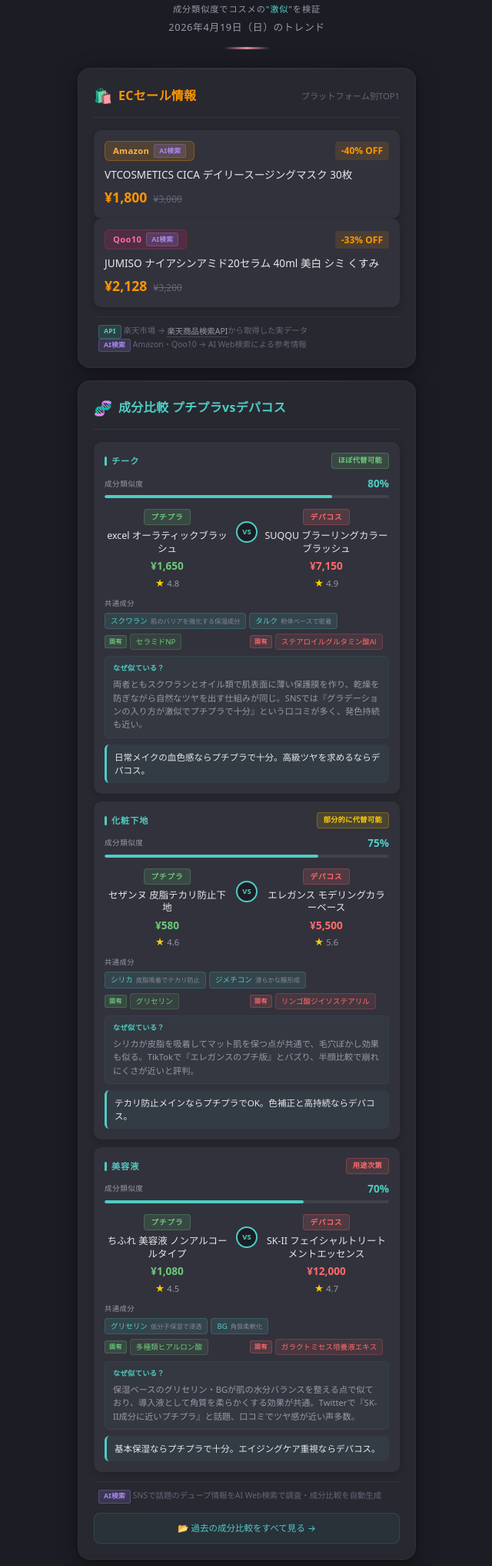
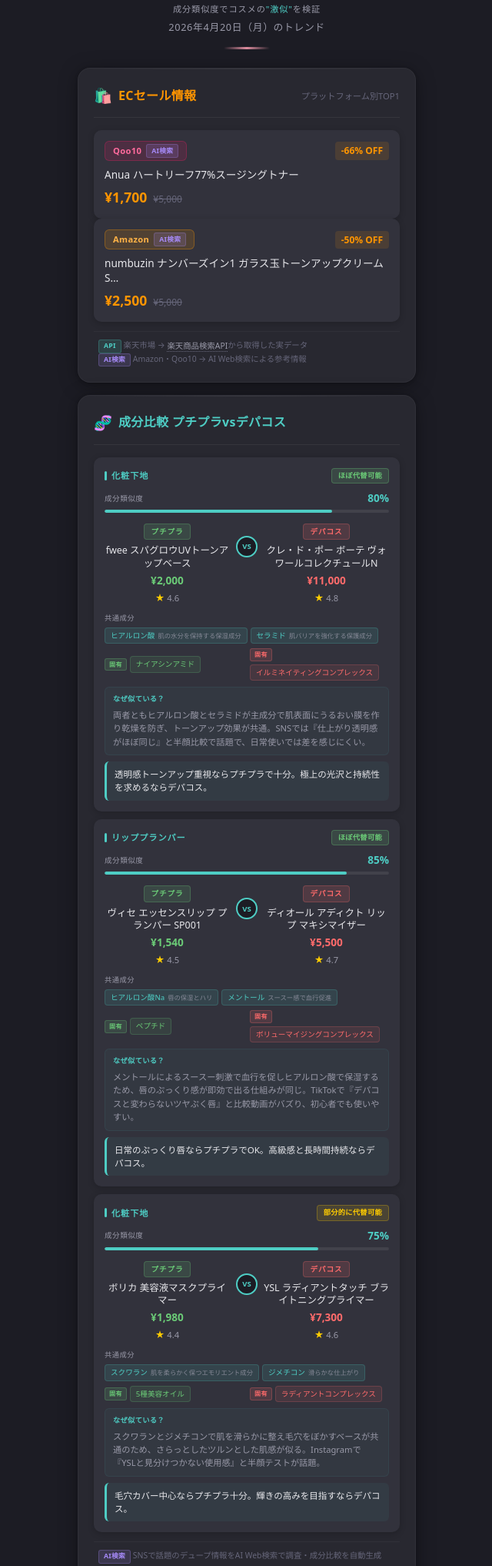
Before and after one commit to takuminagashima0920-dev/cosmebuzz, a plain HTML site: page index.html in a window 1280 px wide. Shown: the part 96-2130 px from the top of the page at 77% size, without its empty margins (319-959 px from the left). Drawn offline with Linux system fonts and the light colour scheme.

Commit message:
Daily update: 2026-04-20 12:35

```diff
--- a/index.html
+++ b/index.html
@@ -839,7 +839,7 @@
     <div class="header-title" id="site-title">&#x1F484; コスメバズ</div>
     <div class="header-tagline">成分類似度でコスメの<em>"激似"</em>を検証</div>
     <!-- [DYNAMIC: date] Updated by Python script -->
-    <div class="header-date" id="report-date" data-date="2026-04-19">2026年4月19日（日）のトレンド</div>
+    <div class="header-date" id="report-date" data-date="2026-04-20">2026年4月20日（月）のトレンド</div>
   </header>
 
   <!-- ========================================== -->
@@ -857,27 +857,27 @@
     <!-- [DYNAMIC: ec-items] Start -->
     <div id="ec-items">
 
-      <a href="https://www.amazon.co.jp/VTCOSMETICS-%E3%83%96%E3%82%A4%E3%83%86%E3%82%A3%E3%82%B3%E3%82%B9%E3%83%A1%E3%83%86%E3%83%83%E3%82%AF%E3%82%B9-%E3%80%90%E6%AD%A3%E8%A6%8F%E5%93%81%E3%80%91%E3%82%B7%E3%82%AB%E3%83%87%E3%82%A4%E3%83%AA%E3%83%BC%E3%82%B9%E3%83%BC%E3%82%B8%E3%83%B3%E3%82%B0%E3%83%9E%E3%82%B9%E3%82%AF-%E8%82%8C%E8%8D%92%E3%82%8C%E3%82%B9%E3%82%AD%E3%83%B3%E3%82%B1%E3%82%A2-%E3%83%87%E3%82%A4%E3%83%AA%E3%83%BC%E3%82%B9%E3%83%BC%E3%82%B8%E3%83%B3%E3%82%B0%E3%83%9E%E3%82%B9%E3%82%AF/dp/B083X5R6VR" target="_blank" rel="noopener" style="text-decoration:none; color:inherit;"><div class="ec-item" data-platform="amazon">
+      <a href="https://www.qoo10.jp/item/%E6%9C%80%E5%A4%A766%EF%BC%85OFF-%E3%82%A2%E3%83%8C%E3%82%A2-%E5%88%9D%E5%A3%B2%E3%82%8A-%E3%82%AF%E3%83%AA%E3%82%A2%E3%83%A9%E3%83%B3%E3%82%B9%E3%82%BB%E3%83%BC%E3%83%AB-%E5%8C%96%E7%B2%A7%E6%B0%B4-%E7%BE%8E%E5%AE%B9%E6%B6%B2-%E4%B9%B3%E6%B6%B2-%E3%82%AF%E3%83%AA%E3%83%BC%E3%83%A0-%E3%83%9E%E3%82%B9%E3%82%AF%E3%83%91%E3%83%83%E3%82%AF/973495357" target="_blank" rel="noopener" style="text-decoration:none; color:inherit;"><div class="ec-item" data-platform="qoo10">
         <div class="ec-item-header">
-          <span class="ec-badge ec-badge-amazon">Amazon<span class="source-badge source-badge-ai">AI検索</span></span>
-          <span class="ec-discount">-40% OFF</span>
+          <span class="ec-badge ec-badge-qoo10">Qoo10<span class="source-badge source-badge-ai">AI検索</span></span>
+          <span class="ec-discount">-66% OFF</span>
         </div>
-        <div class="ec-product-name">VTCOSMETICS CICA デイリースージングマスク 30枚</div>
+        <div class="ec-product-name">Anua ハートリーフ77%スージングトナー</div>
         <div class="ec-price-row">
-          <span class="ec-price">&yen;1,800</span>
-            <span class="ec-original-price">&yen;3,000</span>
+          <span class="ec-price">&yen;1,700</span>
+            <span class="ec-original-price">&yen;5,000</span>
         </div>
       </div></a>
 
-      <a href="https://m.qoo10.jp/gmkt.inc/Mobile/Goods/goods.aspx?goodscode=1176706236" target="_blank" rel="noopener" style="text-decoration:none; color:inherit;"><div class="ec-item" data-platform="qoo10">
+      <a href="https://www.amazon.co.jp/%E3%83%8A%E3%83%B3%E3%83%90%E3%83%BC%E3%82%BA%E3%82%A4%E3%83%B3-numbuzin-%E3%82%AC%E3%83%A9%E3%82%B9%E7%8E%89%E3%83%88%E3%83%BC%E3%83%B3%E3%82%A2%E3%83%83%E3%83%97%E3%82%AF%E3%83%AA%E3%83%BC%E3%83%A0-%E8%87%AA%E7%84%B6%E3%83%88%E3%83%BC%E3%83%B3%E3%82%A2%E3%83%83%E3%83%97-8%E7%A8%AE%E3%83%92%E3%82%A2%E3%83%AB%E3%83%AD%E3%83%B3%E9%85%B8%E5%90%AB%E6%9C%89/dp/B0B1YKNM8K" target="_blank" rel="noopener" style="text-decoration:none; color:inherit;"><div class="ec-item" data-platform="amazon">
         <div class="ec-item-header">
-          <span class="ec-badge ec-badge-qoo10">Qoo10<span class="source-badge source-badge-ai">AI検索</span></span>
-          <span class="ec-discount">-33% OFF</span>
+          <span class="ec-badge ec-badge-amazon">Amazon<span class="source-badge source-badge-ai">AI検索</span></span>
+          <span class="ec-discount">-50% OFF</span>
         </div>
-        <div class="ec-product-name">JUMISO ナイアシンアミド20セラム 40ml 美白 シミ くすみ</div>
+        <div class="ec-product-name">numbuzin ナンバーズイン1 ガラス玉トーンアップクリーム S…</div>
         <div class="ec-price-row">
-          <span class="ec-price">&yen;2,128</span>
-            <span class="ec-original-price">&yen;3,200</span>
+          <span class="ec-price">&yen;2,500</span>
+            <span class="ec-original-price">&yen;5,000</span>
         </div>
       </div></a>
 
@@ -903,9 +903,9 @@
     <!-- [DYNAMIC: ingredient-items] Start -->
     <div id="ingredient-items">
 
-      <div class="ingredient-pair" data-category="チーク">
+      <div class="ingredient-pair" data-category="化粧下地">
         <div class="ingredient-pair-header">
-          <div class="ingredient-category">チーク</div>
+          <div class="ingredient-category">化粧下地</div>
           <span class="replace-badge replace-high">ほぼ代替可能</span>
         </div>
         <div class="ingredient-similarity">
@@ -920,37 +920,88 @@
         <div class="ingredient-vs-grid">
           <div class="ingredient-product">
             <span class="ingredient-label label-petitpra">プチプラ</span>
-            <div class="ingredient-product-name">excel オーラティックブラッシュ</div>
-            <div class="ingredient-product-price price-petitpra">&yen;1,650</div>
-            <div class="ingredient-product-rating"><span class="star">&#x2605;</span> 4.8</div>
+            <div class="ingredient-product-name">fwee スパグロウUVトーンアップベース</div>
+            <div class="ingredient-product-price price-petitpra">&yen;2,000</div>
+            <div class="ingredient-product-rating"><span class="star">&#x2605;</span> 4.6</div>
           </div>
           <div class="ingredient-vs-divider">
             <div class="vs-circle">VS</div>
           </div>
           <div class="ingredient-product">
             <span class="ingredient-label label-depacos">デパコス</span>
-            <div class="ingredient-product-name">SUQQU ブラーリングカラーブラッシュ</div>
-            <div class="ingredient-product-price price-depacos">&yen;7,150</div>
-            <div class="ingredient-product-rating"><span class="star">&#x2605;</span> 4.9</div>
+            <div class="ingredient-product-name">クレ・ド・ポー ボーテ ヴォワールコレクチュールN</div>
+            <div class="ingredient-product-price price-depacos">&yen;11,000</div>
+            <div class="ingredient-product-rating"><span class="star">&#x2605;</span> 4.8</div>
           </div>
         </div>
         <div class="ingredient-tags-section">
           <div class="tags-label">共通成分</div>
           <div class="ingredient-tags">
-          <span class="ingredient-tag tag-shared">スクワラン<span class="tag-role">肌のバリアを強化する保湿成分</span></span>
-          <span class="ingredient-tag tag-shared">タルク<span class="tag-role">粉体ベースで密着</span></span>
+          <span class="ingredient-tag tag-shared">ヒアルロン酸<span class="tag-role">肌の水分を保持する保湿成分</span></span>
+          <span class="ingredient-tag tag-shared">セラミド<span class="tag-role">肌バリアを強化する保護成分</span></span>
           </div>
         </div>
         <div class="ingredient-unique-row">
-          <div class="unique-group"><span class="unique-label label-petitpra">固有</span><span class="ingredient-tag tag-petitpra">セラミドNP</span></div>
-          <div class="unique-group"><span class="unique-label label-depacos">固有</span><span class="ingredient-tag tag-depacos">ステアロイルグルタミン酸Al</span></div>
+          <div class="unique-group"><span class="unique-label label-petitpra">固有</span><span class="ingredient-tag tag-petitpra">ナイアシンアミド</span></div>
+          <div class="unique-group"><span class="unique-label label-depacos">固有</span><span class="ingredient-tag tag-depacos">イルミネイティングコンプレックス</span></div>
         </div>
         <div class="ingredient-analysis">
           <div class="analysis-label">なぜ似ている？</div>
-          <div class="analysis-text">両者ともスクワランとオイル類で肌表面に薄い保護膜を作り、乾燥を防ぎながら自然なツヤを出す仕組みが同じ。SNSでは『グラデーションの入り方が激似でプチプラで十分』という口コミが多く、発色持続も近い。</div>
+          <div class="analysis-text">両者ともヒアルロン酸とセラミドが主成分で肌表面にうるおい膜を作り乾燥を防ぎ、トーンアップ効果が共通。SNSでは『仕上がり透明感がほぼ同じ』と半顔比較で話題で、日常使いでは差を感じにくい。</div>
         </div>
         <div class="ingredient-summary">
-          日常メイクの血色感ならプチプラで十分。高級ツヤを求めるならデパコス。
+          透明感トーンアップ重視ならプチプラで十分。極上の光沢と持続性を求めるならデパコス。
+        </div>
+      </div>
+
+      <div class="ingredient-pair" data-category="リッププランパー">
+        <div class="ingredient-pair-header">
+          <div class="ingredient-category">リッププランパー</div>
+          <span class="replace-badge replace-high">ほぼ代替可能</span>
+        </div>
+        <div class="ingredient-similarity">
+          <div class="similarity-header">
+            <span class="similarity-label">成分類似度</span>
+            <span class="similarity-score" style="color: #4ECDC4;">85%</span>
+          </div>
+          <div class="similarity-bar-bg">
+            <div class="similarity-bar" style="width: 85%; background: #4ECDC4;"></div>
+          </div>
+        </div>
+        <div class="ingredient-vs-grid">
+          <div class="ingredient-product">
+            <span class="ingredient-label label-petitpra">プチプラ</span>
+            <div class="ingredient-product-name">ヴィセ エッセンスリップ プランパー SP001</div>
+            <div class="ingredient-product-price price-petitpra">&yen;1,540</div>
+            <div class="ingredient-product-rating"><span class="star">&#x2605;</span> 4.5</div>
+          </div>
+          <div class="ingredient-vs-divider">
+            <div class="vs-circle">VS</div>
+          </div>
+          <div class="ingredient-product">
+            <span class="ingredient-label label-depacos">デパコス</span>
+            <div class="ingredient-product-name">ディオール アディクト リップ マキシマイザー</div>
+            <div class="ingredient-product-price price-depacos">&yen;5,500</div>
+            <div class="ingredient-product-rating"><span class="star">&#x2605;</span> 4.7</div>
+          </div>
+        </div>
+        <div class="ingredient-tags-section">
+          <div class="tags-label">共通成分</div>
+          <div class="ingredient-tags">
+          <span class="ingredient-tag tag-shared">ヒアルロン酸Na<span class="tag-role">唇の保湿とハリ</span></span>
+          <span class="ingredient-tag tag-shared">メントール<span class="tag-role">スースー感で血行促進</span></span>
+          </div>
+        </div>
+        <div class="ingredient-unique-row">
+          <div class="unique-group"><span class="unique-label label-petitpra">固有</span><span class="ingredient-tag tag-petitpra">ペプチド</span></div>
+          <div class="unique-group"><span class="unique-label label-depacos">固有</span><span class="ingredient-tag tag-depacos">ボリューマイジングコンプレックス</span></div>
+        </div>
+        <div class="ingredient-analysis">
+          <div class="analysis-label">なぜ似ている？</div>
+          <div class="analysis-text">メントールによるスースー刺激で血行を促しヒアルロン酸で保湿するため、唇のぷっくり感が即効で出る仕組みが同じ。TikTokで『デパコスと変わらないツヤぷく唇』と比較動画がバズり、初心者でも使いやすい。</div>
+        </div>
+        <div class="ingredient-summary">
+          日常のぷっくり唇ならプチプラでOK。高級感と長時間持続ならデパコス。
         </div>
       </div>
 
@@ -971,88 +1022,37 @@
         <div class="ingredient-vs-grid">
           <div class="ingredient-product">
             <span class="ingredient-label label-petitpra">プチプラ</span>
-            <div class="ingredient-product-name">セザンヌ 皮脂テカリ防止下地</div>
-            <div class="ingredient-product-price price-petitpra">&yen;580</div>
-            <div class="ingredient-product-rating"><span class="star">&#x2605;</span> 4.6</div>
+            <div class="ingredient-product-name">ボリカ 美容液マスクプライマー</div>
+            <div class="ingredient-product-price price-petitpra">&yen;1,980</div>
+            <div class="ingredient-product-rating"><span class="star">&#x2605;</span> 4.4</div>
           </div>
           <div class="ingredient-vs-divider">
             <div class="vs-circle">VS</div>
           </div>
           <div class="ingredient-product">
             <span class="ingredient-label label-depacos">デパコス</span>
-            <div class="ingredient-product-name">エレガンス モデリングカラーベース</div>
-            <div class="ingredient-product-price price-depacos">&yen;5,500</div>
-            <div class="ingredient-product-rating"><span class="star">&#x2605;</span> 5.6</div>
+            <div class="ingredient-product-name">YSL ラディアントタッチ ブライトニングプライマー</div>
+            <div class="ingredient-product-price price-depacos">&yen;7,300</div>
+            <div class="ingredient-product-rating"><span class="star">&#x2605;</span> 4.6</div>
           </div>
         </div>
         <div class="ingredient-tags-section">
           <div class="tags-label">共通成分</div>
           <div class="ingredient-tags">
-          <span class="ingredient-tag tag-shared">シリカ<span class="tag-role">皮脂吸着でテカリ防止</span></span>
-          <span class="ingredient-tag tag-shared">ジメチコン<span class="tag-role">滑らかな膜形成</span></span>
+          <span class="ingredient-tag tag-shared">スクワラン<span class="tag-role">肌を柔らかく保つエモリエント成分</span></span>
+          <span class="ingredient-tag tag-shared">ジメチコン<span class="tag-role">滑らかな仕上がり</span></span>
           </div>
         </div>
         <div class="ingredient-unique-row">
-          <div class="unique-group"><span class="unique-label label-petitpra">固有</span><span class="ingredient-tag tag-petitpra">グリセリン</span></div>
-          <div class="unique-group"><span class="unique-label label-depacos">固有</span><span class="ingredient-tag tag-depacos">リンゴ酸ジイソステアリル</span></div>
+          <div class="unique-group"><span class="unique-label label-petitpra">固有</span><span class="ingredient-tag tag-petitpra">5種美容オイル</span></div>
+          <div class="unique-group"><span class="unique-label label-depacos">固有</span><span class="ingredient-tag tag-depacos">ラディアントコンプレックス</span></div>
         </div>
         <div class="ingredient-analysis">
           <div class="analysis-label">なぜ似ている？</div>
-          <div class="analysis-text">シリカが皮脂を吸着してマット肌を保つ点が共通で、毛穴ぼかし効果も似る。TikTokで『エレガンスのプチ版』とバズり、半顔比較で崩れにくさが近いと評判。</div>
+          <div class="analysis-text">スクワランとジメチコンで肌を滑らかに整え毛穴をぼかすベースが共通のため、さらっとしたツルンとした肌感が似る。Instagramで『YSLと見分けつかない使用感』と半顔テストが話題。</div>
         </div>
         <div class="ingredient-summary">
-          テカリ防止メインならプチプラでOK。色補正と高持続ならデパコス。
-        </div>
-      </div>
-
-      <div class="ingredient-pair" data-category="美容液">
-        <div class="ingredient-pair-header">
-          <div class="ingredient-category">美容液</div>
-          <span class="replace-badge replace-low">用途次第</span>
-        </div>
-        <div class="ingredient-similarity">
-          <div class="similarity-header">
-            <span class="similarity-label">成分類似度</span>
-            <span class="similarity-score" style="color: #4ECDC4;">70%</span>
-          </div>
-          <div class="similarity-bar-bg">
-            <div class="similarity-bar" style="width: 70%; background: #4ECDC4;"></div>
-          </div>
-        </div>
-        <div class="ingredient-vs-grid">
-          <div class="ingredient-product">
-            <span class="ingredient-label label-petitpra">プチプラ</span>
-            <div class="ingredient-product-name">ちふれ 美容液 ノンアルコールタイプ</div>
-            <div class="ingredient-product-price price-petitpra">&yen;1,080</div>
-            <div class="ingredient-product-rating"><span class="star">&#x2605;</span> 4.5</div>
-          </div>
-          <div class="ingredient-vs-divider">
-            <div class="vs-circle">VS</div>
-          </div>
-          <div class="ingredient-product">
-            <span class="ingredient-label label-depacos">デパコス</span>
-            <div class="ingredient-product-name">SK-II フェイシャルトリートメントエッセンス</div>
-            <div class="ingredient-product-price price-depacos">&yen;12,000</div>
-            <div class="ingredient-product-rating"><span class="star">&#x2605;</span> 4.7</div>
-          </div>
-        </div>
-        <div class="ingredient-tags-section">
-          <div class="tags-label">共通成分</div>
-          <div class="ingredient-tags">
-          <span class="ingredient-tag tag-shared">グリセリン<span class="tag-role">低分子保湿で浸透</span></span>
-          <span class="ingredient-tag tag-shared">BG<span class="tag-role">角質柔軟化</span></span>
-          </div>
-        </div>
-        <div class="ingredient-unique-row">
-          <div class="unique-group"><span class="unique-label label-petitpra">固有</span><span class="ingredient-tag tag-petitpra">多種類ヒアルロン酸</span></div>
-          <div class="unique-group"><span class="unique-label label-depacos">固有</span><span class="ingredient-tag tag-depacos">ガラクトミセス培養液エキス</span></div>
-        </div>
-        <div class="ingredient-analysis">
-          <div class="analysis-label">なぜ似ている？</div>
-          <div class="analysis-text">保湿ベースのグリセリン・BGが肌の水分バランスを整える点で似ており、導入液として角質を柔らかくする効果が共通。Twitterで『SK-II成分に近いプチプラ』と話題、口コミでツヤ感が近い声多数。</div>
-        </div>
-        <div class="ingredient-summary">
-          基本保湿ならプチプラで十分。エイジングケア重視ならデパコス。
+          毛穴カバー中心ならプチプラ十分。輝きの高みを目指すならデパコス。
         </div>
       </div>
 
@@ -1086,7 +1086,7 @@
             <div class="trend-bar" style="width: 100%;"></div>
           </div>
         </div>
-        <span class="trend-score">70</span>
+        <span class="trend-score">72</span>
       </div>
 
       <div class="trend-item" data-rank="2">
@@ -1094,10 +1094,10 @@
         <div class="trend-content">
           <div class="trend-keyword">日焼け止め</div>
           <div class="trend-bar-container">
-            <div class="trend-bar" style="width: 80%;"></div>
+            <div class="trend-bar" style="width: 92%;"></div>
           </div>
         </div>
-        <span class="trend-score">56</span>
+        <span class="trend-score">66</span>
       </div>
 
       <div class="trend-item" data-rank="3">
@@ -1105,32 +1105,32 @@
         <div class="trend-content">
           <div class="trend-keyword">レチノール</div>
           <div class="trend-bar-container">
-            <div class="trend-bar" style="width: 70%;"></div>
+            <div class="trend-bar" style="width: 72%;"></div>
           </div>
         </div>
-        <span class="trend-score">49</span>
+        <span class="trend-score">52</span>
       </div>
 
       <div class="trend-item" data-rank="4">
         <span class="trend-rank">4</span>
         <div class="trend-content">
-          <div class="trend-keyword">CICA</div>
+          <div class="trend-keyword">リップティント</div>
           <div class="trend-bar-container">
-            <div class="trend-bar" style="width: 56%;"></div>
+            <div class="trend-bar" style="width: 62%;"></div>
           </div>
         </div>
-        <span class="trend-score">39</span>
+        <span class="trend-score">45</span>
       </div>
 
       <div class="trend-item" data-rank="5">
         <span class="trend-rank">5</span>
         <div class="trend-content">
-          <div class="trend-keyword">コスメデコルテ</div>
+          <div class="trend-keyword">美白 美容液</div>
           <div class="trend-bar-container">
-            <div class="trend-bar" style="width: 54%;"></div>
+            <div class="trend-bar" style="width: 61%;"></div>
           </div>
         </div>
-        <span class="trend-score">38</span>
+        <span class="trend-score">44</span>
       </div>
 
     </div>
```
Also changed, not shown: archive.html (+90 -32 lines).
